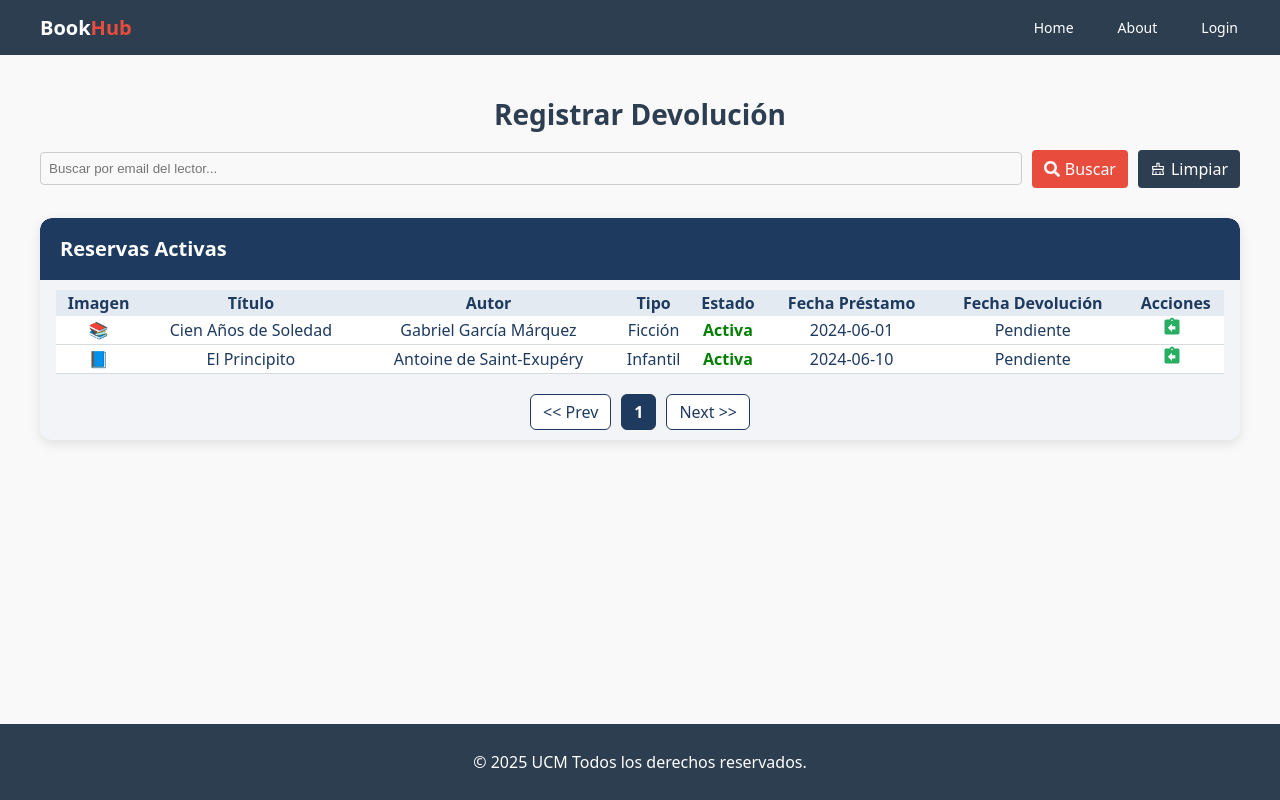
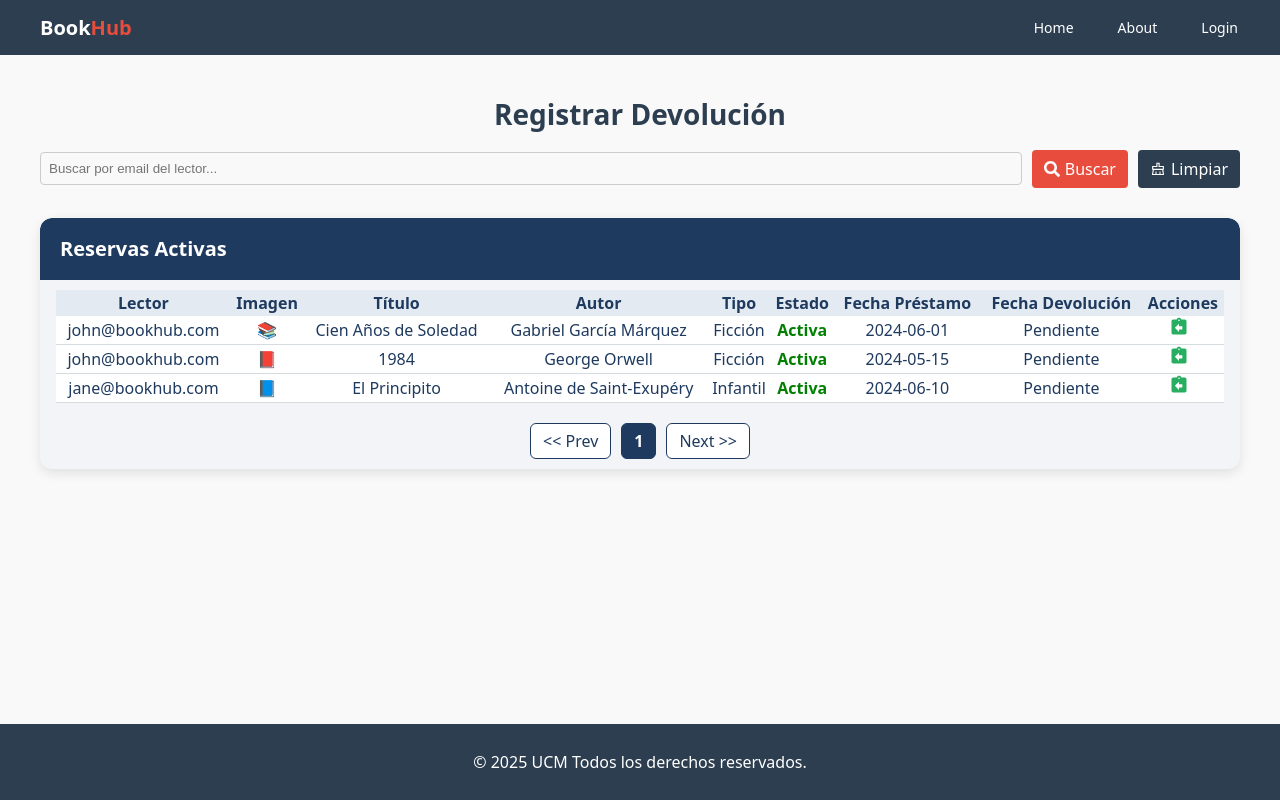
Before and after one commit to JonathanYG/appWeb-Library, a React (Vite) app in the folder reactlibrary/: page /returns in a window 1280 px wide. Built offline with nearby package versions, Linux system fonts and the light colour scheme.

Commit message:
feat: normalize code & log payload before sending to backend

```diff
--- a/reactlibrary/src/components/ModalForm.jsx
+++ b/reactlibrary/src/components/ModalForm.jsx
@@ -4,6 +4,7 @@ import Select from "react-select";
 import { StylesModal } from "../styles/StylesModal.jsx";
 import { CustomButton } from "../components/CustomButton.jsx";
 import { FaArrowLeft, FaRegSave } from "react-icons/fa";
+import ModalConfirm from "./ModalConfirm.jsx";
 
 export default function ModalForm({
   isOpen,
@@ -14,14 +15,17 @@ export default function ModalForm({
   showPasswordToggle = false,
   onSubmit,
   submitText = "Guardar",
+  confirmText = `¿Estás seguro de que deseas ${submitText.toLowerCase()}?`
 }) {
   const styles = StylesModal();
   const [showPassword, setShowPassword] = useState(false);
   const [imagePreview, setImagePreview] = useState(null);
+  const [showConfirm, setShowConfirm] = useState(false);
 
   useEffect(() => {
     if (isOpen) {
       setImagePreview(null); // limpia preview al abrir modal
+      setShowConfirm(false); // asegura que no quede abierto
     }
   }, [isOpen]);
 
@@ -32,6 +36,7 @@ export default function ModalForm({
   const rightSelects = selects.slice(half);
 
   return ReactDOM.createPortal(
+    <>
       <div
         style={styles.overlayStylesConfirm}
         onClick={(e) => {
@@ -256,7 +261,7 @@ export default function ModalForm({
               {onSubmit && (
                 <CustomButton
                   text={submitText}
-                onClick={onSubmit}
+                  onClick={() => setShowConfirm(true)}
                   icon={<FaRegSave />}
                   style={styles.buttonPrimaryStyle}
                   hoverStyle={styles.buttonPrimaryHoverStyle}
@@ -265,7 +270,19 @@ export default function ModalForm({
               )}
             </div>
         </div>
-    </div>,
+      </div>
+
+      <ModalConfirm
+        isOpen={showConfirm}
+        message={confirmText}
+        onConfirm={() => {
+          onSubmit();
+          setShowConfirm(false);
+        }}
+        onCancel={() => setShowConfirm(false)}
+      />
+
+    </>,
     document.body
   );
 }
--- a/reactlibrary/src/pages/Books.jsx
+++ b/reactlibrary/src/pages/Books.jsx
@@ -59,6 +59,12 @@ export function Books() {
         formData.append("type", type);
         formData.append("image64", image64);
 
+        // Mostrar los datos dentro del FormData
+        console.log("Contenido de formData:");
+        for (let [key, value] of formData.entries()) {
+            console.log(`${key}:`, value);
+        }
+
         // Simulación de éxito
         toast.success("Libro creado exitosamente.", { theme: "dark", transition: Bounce });
         setShowBookModal(false);
@@ -73,7 +79,7 @@ export function Books() {
 
         const copyPayload = {
             bookFK: selectedBookId,
-          state: true, // o 1
+            state: true,
         };
 
         console.log("Datos a enviar:", copyPayload);
@@ -127,6 +133,7 @@ export function Books() {
                 onClose={() => setShowBookModal(false)}
                 onSubmit={handleCreateBook}
                 title="Crear Libro"
+                confirmText="¿Estás seguro de que deseas crear este nuevo libro?"
                 inputs={[
                     {
                         label: "Autor",
@@ -166,6 +173,7 @@ export function Books() {
                 onClose={() => setShowCopyModal(false)}
                 onSubmit={handleCreateCopy}
                 title={`Crear Copia de: ${selectedBookTitle}`}
+                confirmText="¿Estás seguro de que deseas crear una copia de este libro?"
                 inputs={[
                     {
                         label: "Título",
--- a/reactlibrary/src/pages/Login.jsx
+++ b/reactlibrary/src/pages/Login.jsx
@@ -52,6 +52,8 @@ export function Login() {
       // localStorage.setItem('token', res.data.token);
       // localStorage.setItem('usuario', JSON.stringify(res.data.usuario));
 
+      console.log('Inicio de sesión exitoso:', { email, contrasena });
+
       toast.success('Inicio de sesión exitoso', {
         theme: "dark",
         transition: Bounce,
@@ -101,7 +103,6 @@ export function Login() {
         <p style={styles.parrafoEstilo}>
           Por favor, ingresa tus credenciales.
         </p>
-        <form>
           <label style={styles.labelEstilo}>Correo electrónico</label>
           <div style={styles.inputContenedor}>
             <input
@@ -113,7 +114,6 @@ export function Login() {
               onChange={(e) => setEmail(e.target.value)}
             />
           </div>
-
           <label style={styles.labelEstilo}>Contraseña</label>
           <div style={styles.inputContenedor}>
             <input
@@ -132,7 +132,6 @@ export function Login() {
               {mostrarContrasena ? "🔓" : "🔒"}
             </button>
           </div>
-
           <div style={styles.contenedorBotonLogin}>
             <CustomButton
                 text="Iniciar Sesión"
@@ -141,8 +140,6 @@ export function Login() {
                 hoverStyle={styles.botonLoginHover}
             />
           </div>
-        </form>
-
         <div style={styles.registroTexto}>
             ¿No tienes cuenta? <span style={styles.registroEnlace} onClick={() => navigate('/register')}>Registrarse</span>
         </div>
--- a/reactlibrary/src/pages/Readers.jsx
+++ b/reactlibrary/src/pages/Readers.jsx
@@ -20,8 +20,8 @@ export function Readers() {
     // Simulación de carga inicial de lectores
     useEffect(() => {
         const sampleData = [
-            { email: 'jane@bookhub.com', lastName: 'Doe', Name: 'Jane', password: '••••••', state: true },
-            { email: 'john@bookhub.com', lastName: 'Smith', Name: 'John', password: '••••••', state: false },
+            { id: 1, email: 'jane@bookhub.com', lastName: 'Doe', Name: 'Jane', password: '••••••', state: true },
+            { id: 2, email: 'john@bookhub.com', lastName: 'Smith', Name: 'John', password: '••••••', state: false },
         ];
         setAllReaders(sampleData);
         setFilteredReaders(sampleData);
@@ -72,7 +72,6 @@ export function Readers() {
             ],
         },
     ] : [];
-
     const formattedReaders = filteredReaders.map(r => ({
         ...r,
         state: r.state ? 'Activo' : 'Boqueado',
--- a/reactlibrary/src/pages/Register.jsx
+++ b/reactlibrary/src/pages/Register.jsx
@@ -29,8 +29,8 @@ export function Register() {
     const handleChange = (e) => {
         const { name, value } = e.target;
         setFormData(prev => ({
-        ...prev,
-        [name]: value
+            ...prev,
+            [name]: value
         }));
     };
 
@@ -45,6 +45,7 @@ export function Register() {
 
         try {
             // await registerRequest(formData);
+            console.log('Registro exitoso:', formData);
             toast.success("Registro exitoso.", { theme: 'dark', transition: Bounce });
             navigate('/login');
         } catch (error) {
@@ -57,7 +58,6 @@ export function Register() {
         <div style={styles.container}>
             <div style={styles.card}>
                 <h2 style={styles.title}>Crea tu cuenta en BookHub</h2>
-                <form>
                     <div style={styles.columns}>
                         <div style={styles.column}>
                             <label style={styles.label}>Correo Electrónico</label>
@@ -147,8 +147,6 @@ export function Register() {
                             hoverStyle={styles.buttonHover}
                         />
                     </div>
-                </form>
-
                 <div style={styles.loginRedirect}>
                     ¿Ya tienes cuenta?
                     <span onClick={() => navigate('/login')} style={styles.link}> Inicia sesión</span>
--- a/reactlibrary/src/pages/Returns.jsx
+++ b/reactlibrary/src/pages/Returns.jsx
@@ -2,12 +2,11 @@ import React, { useEffect, useState } from "react";
 import { StylesReaders } from "../styles/StylesReaders.jsx";
 import { SearchBar } from "../components/SearchBar.jsx";
 import Table from "../components/Table.jsx";
-import ModalConfirm from "../components/Modalconfirm.jsx";
+import ModalConfirm from "../components/ModalConfirm.jsx";
 import { toast, Bounce } from "react-toastify";
 
 export function Returns() {
     const styles = StylesReaders();
-
     const [allBookings, setAllBookings] = useState([]);
     const [filteredBookings, setFilteredBookings] = useState([]);
     const [selectedBooking, setSelectedBooking] = useState(null);
@@ -19,44 +18,47 @@ export function Returns() {
             {
                 email: "john@bookhub.com",
                 title: "Cien Años de Soledad",
+                copyBookFK: 1,
                 author: "Gabriel García Márquez",
                 type: "Ficción",
                 image64: "📚",
-                state: 1,
+                state: true,
                 dateBooking: "2024-06-01",
                 dateReturn: "",
             },
             {
                 email: "john@bookhub.com",
                 title: "1984",
+                copyBookFK: 2,
                 author: "George Orwell",
                 type: "Ficción",
                 image64: "📕",
-                state: 0,
+                state: true,
                 dateBooking: "2024-05-15",
-                dateReturn: "2024-06-05",
+                dateReturn: "",
             },
             {
                 email: "jane@bookhub.com",
                 title: "El Principito",
+                copyBookFK: 3,
                 author: "Antoine de Saint-Exupéry",
                 type: "Infantil",
                 image64: "📘",
-                state: 1,
+                state: true,
                 dateBooking: "2024-06-10",
                 dateReturn: "",
             },
         ];
 
         setAllBookings(fakeData);
-        setFilteredBookings(fakeData.filter(b => b.state === 1));
+        setFilteredBookings(fakeData.filter(b => b.state === true));
     }, []);
 
     // Filtra por email y por estado activo
     const handleSearch = (emailInput) => {
         const result = allBookings
             .filter(b => b.email.toLowerCase().includes(emailInput.toLowerCase()))
-            .filter(b => b.state === 1);
+            .filter(b => b.state === true);
 
         setFilteredBookings(result);
     };
@@ -67,16 +69,25 @@ export function Returns() {
     };
 
     const handleConfirmReturn = () => {
+        if (!selectedBooking) return;
+
         const today = new Date().toISOString().split("T")[0];
 
+        const payload = {
+            userFK: selectedBooking.email,
+            copyBookFK: selectedBooking.copyBookFK,
+            state: false,
+            dateReturn: today,
+        };
+
+        console.log("Payload a enviar:", payload);
+
         const updated = allBookings.map((b) =>
-            b === selectedBooking
-                ? { ...b, state: 0, dateReturn: today }
-                : b
+            b === selectedBooking ? { ...b, state: false, dateReturn: today } : b
         );
 
         setAllBookings(updated);
-        setFilteredBookings(updated.filter(b => b.email === selectedBooking.email && b.state === 1));
+        setFilteredBookings(updated.filter(b => b.email === selectedBooking.email && b.state === true));
         setShowConfirm(false);
 
         toast.success("Devolución registrada exitosamente.", {
@@ -86,6 +97,7 @@ export function Returns() {
     };
 
     const columns = [
+        { accessor: "email", label: "Lector" },
         { accessor: "image64", label: "Imagen" },
         { accessor: "title", label: "Título" },
         { accessor: "author", label: "Autor" },
@@ -94,24 +106,21 @@ export function Returns() {
         { accessor: "dateBooking", label: "Fecha Préstamo" },
         { accessor: "dateReturn", label: "Fecha Devolución" },
     ];
-
     const formatted = filteredBookings.map(b => ({
         ...b,
-        state: b.state === 1 ? "Activa" : "Devuelta",
+        state: b.state === true ? "Activa" : "Devuelta",
         dateReturn: b.dateReturn || "Pendiente"
     }));
 
     return (
         <div style={styles.container}>
             <h1 style={styles.title}>Registrar Devolución</h1>
-
             <SearchBar
                 styles={styles}
                 onSearch={handleSearch}
                 showSelect={false}
                 placeholder="Buscar por email del lector..."
             />
-
             <div style={styles.tableWrapper}>
                 <Table
                     title="Reservas Activas"
@@ -121,7 +130,6 @@ export function Returns() {
                     onReturn={handleReturnClick}
                 />
             </div>
-
             <ModalConfirm
                 isOpen={showConfirm}
                 message={`¿Confirmas la devolución del libro "${selectedBooking?.title}" de ${selectedBooking?.email}?`}
```
Also changed, not shown: reactlibrary/src/components/Table.jsx (+1 -8 lines). Lines whose indentation alone changed are shown as unchanged.
